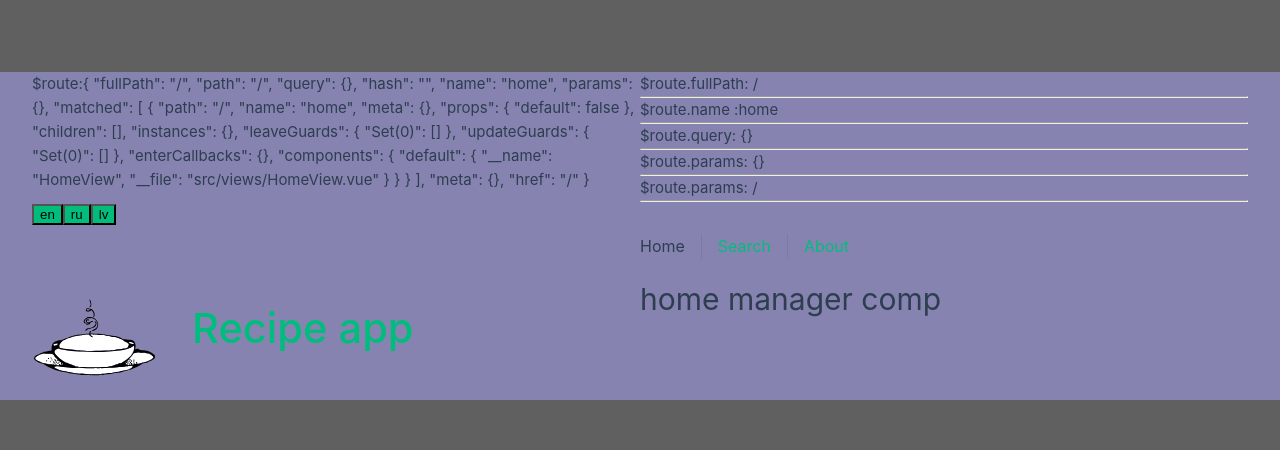
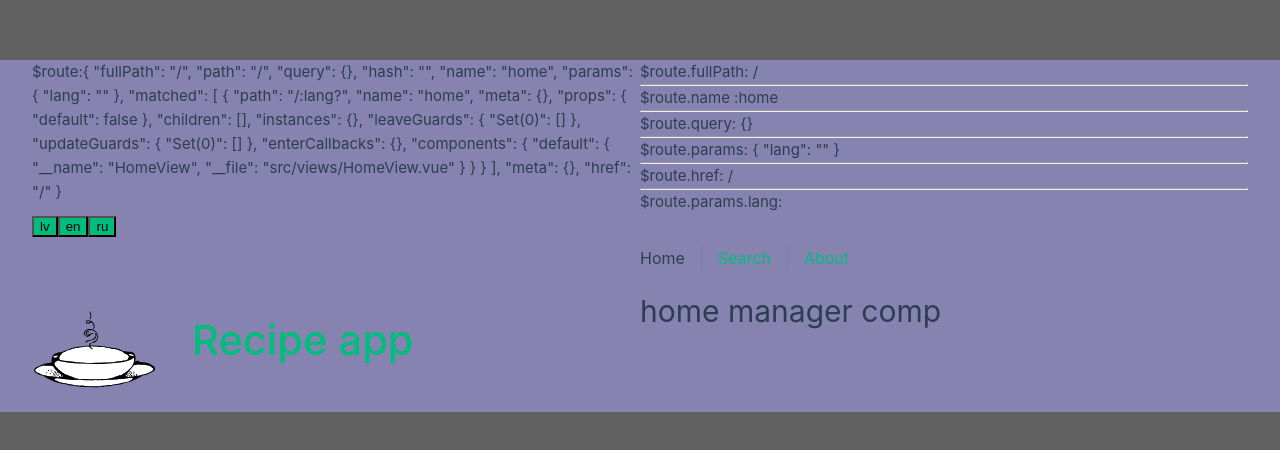
Before and after one commit to kopdarbiba/vue-practice-tom, a Vue app: page / in a window 1280 px wide. Shown: the part 164-614 px from the top of the page. Built offline with nearby package versions, Linux system fonts and the light colour scheme.

Commit message:
language state & changes implemented without usage of store

```diff
--- a/src/components/TheNavigation.vue
+++ b/src/components/TheNavigation.vue
@@ -1,8 +1,8 @@
 <template>
     <nav>
-        <RouterLink :to="{ name: 'home' }">Home</RouterLink>
-        <RouterLink :to="{ name: 'search' }">Search</RouterLink>
-        <RouterLink :to="{ name: 'about' }">About</RouterLink>
+        <RouterLink :to="{ name: 'home', params: { lang: $route.params.lang } }">Home</RouterLink>
+        <RouterLink :to="{ name: 'search', params: { lang: $route.params.lang } }">Search</RouterLink>
+        <RouterLink :to="{ name: 'about', params: { lang: $route.params.lang } }">About</RouterLink>
     </nav>
 </template>
 
--- a/src/components/internationalization/LanguageButtons.vue
+++ b/src/components/internationalization/LanguageButtons.vue
@@ -1,14 +1,7 @@
 <script setup>
-import { useLanguageStore } from '@/stores/language'
-import { useRoute } from 'vue-router'
-const language = useLanguageStore()
+import { useRouter } from 'vue-router'
+const router = useRouter()
 
-
-const route = useRoute()
-function getLanguageButtonValue(langValue) {
-    console.log(route.name)
-    language.storedLanguage = langValue
-}
 </script>
 
 <template>
@@ -33,14 +26,18 @@ function getLanguageButtonValue(langValue) {
         </p>
         <hr>
         <p>
-            $route.params: {{ $route.href }}
+            $route.href: {{ $route.href }}
         </p>
         <hr>
+        <p>
+            $route.params.lang: {{ $route.params.lang }}
+        </p>
     </div>
     <div class="language-buttons">
-        <button @click="getLanguageButtonValue('en')">en</button>
-        <button @click="getLanguageButtonValue('ru')">ru</button>
-        <button @click="getLanguageButtonValue('lv')">lv</button>
+        <button @click=" router.push({ name: $route.name, params: { lang: '' } })">lv</button>
+        <button @click=" router.push({ name: $route.name, params: { lang: 'en' } })">en</button>
+        <button @click=" router.push({ name: $route.name, params: { lang: 'ru' } })">ru</button>
+
     </div>
 
 </template>
--- a/src/main.js
+++ b/src/main.js
@@ -8,6 +8,6 @@ import router from './router'
 const pinia = createPinia()
 const app = createApp(App)
 
+app.use(pinia)
 app.use(router)
-app.use(pinia)
 app.mount('#app')
--- a/src/router/index.js
+++ b/src/router/index.js
@@ -6,21 +6,16 @@ const AboutView = () => import(/* webpackChunkName: 'about'*/ '../views/AboutVie
 
 const routes = [
   {
-    path: '/',
+    path: '/:lang?',
     component: HomeView,
     name: 'home'
   },
   {
-    path: '/search',
+    path: '/:lang?/search',
     component: SearchView,
-    name: 'search',
-    props: (route) => ({
-      lang: route.query.lang,
-      ordering: route.query.ordering,
-      q: route.query.q || 'q prop placegolder'
-    })
+    name: 'search'
   },
-  { path: '/about', name: 'about', component: AboutView }
+  { path: '/:lang?/about', name: 'about', component: AboutView }
 ]
 
 const router = createRouter({
```
